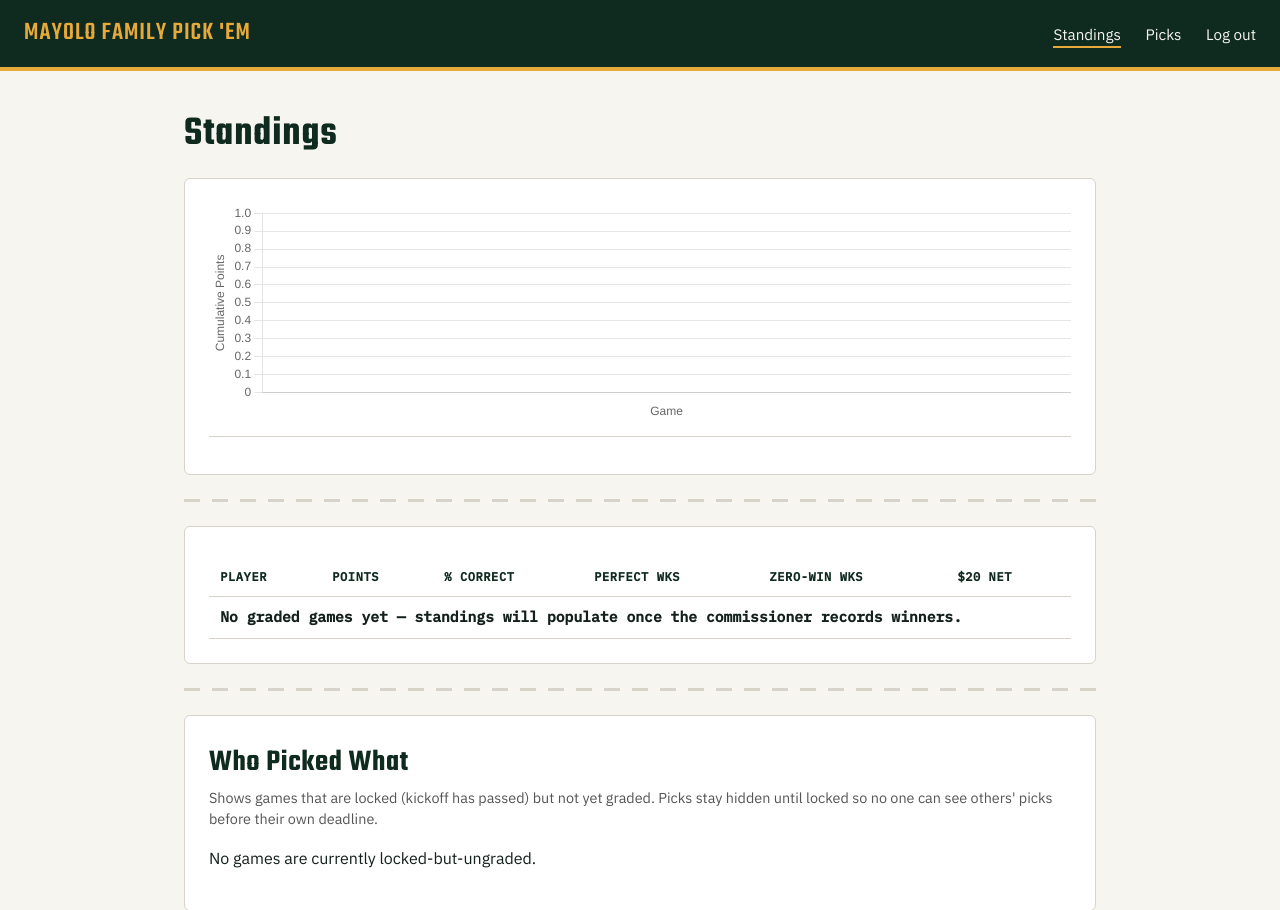
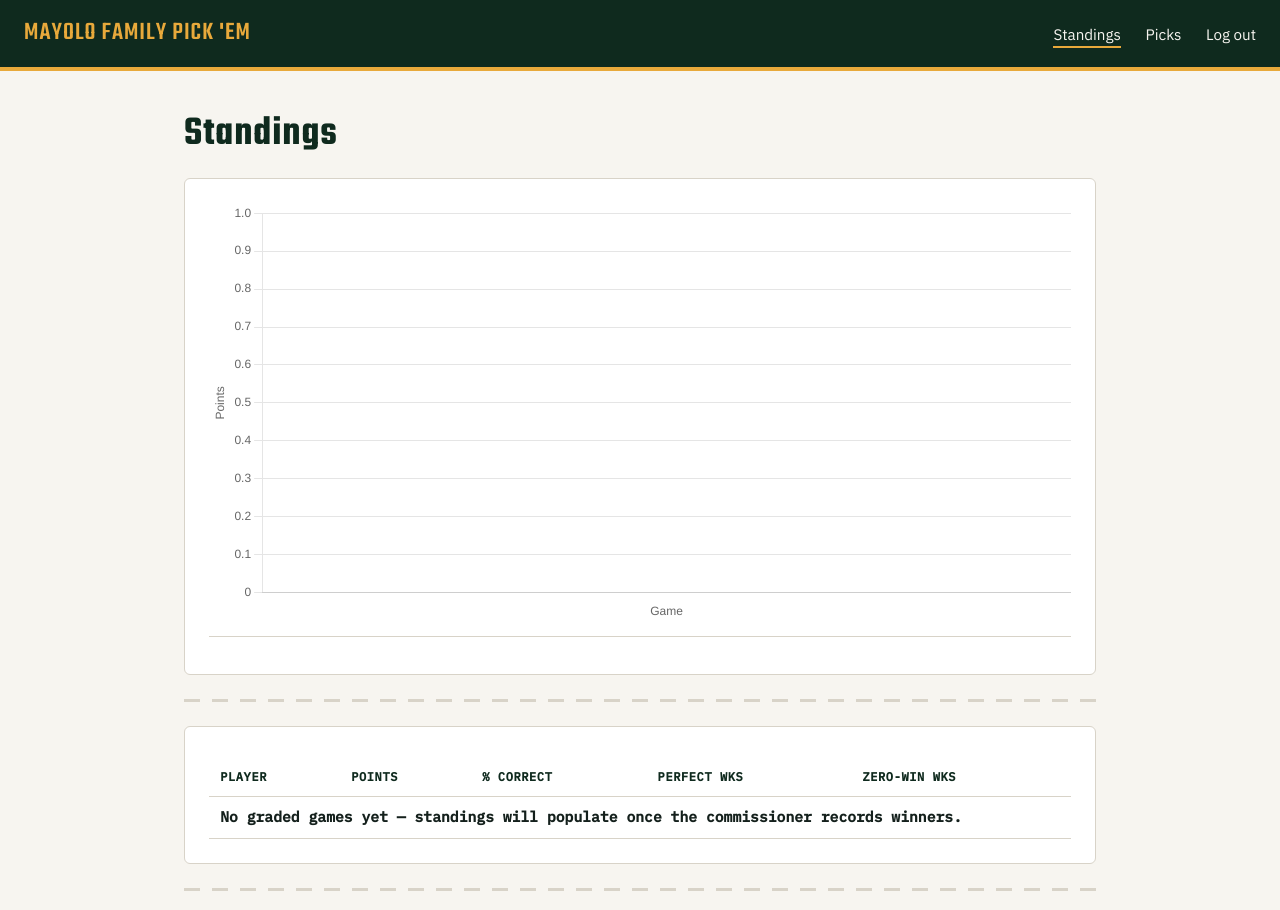
Before and after one commit to jeffreymayolo/nfl_pickem, a Flask app: page /standings in a window 1280 px wide. Shown: the top 910 px of the page. Run offline with Flask 3, Linux system fonts and the light colour scheme; the visitor is signed in with stand-in values (Sample User, id 1).

Commit message:
removing  tab

```diff
--- a/static/style.css
+++ b/static/style.css
@@ -161,7 +161,7 @@ tr:first-child td { font-weight: 600; }
 .team-choice.selected { border-color: var(--gold); background: #fdf3e2; }
 .team-choice .odds { display: block; font-size: 0.8rem; color: #6a6a6a; margin-top: 0.15rem; }
 
-#chart-wrap { position: relative; height: 220px; }
+#chart-wrap { position: relative; height: 420px; }
 .chart-legend {
   display: flex;
   flex-wrap: wrap;
--- a/templates/standings.html
+++ b/templates/standings.html
@@ -22,7 +22,6 @@
           <th>% Correct</th>
           <th>Perfect Wks</th>
           <th>Zero-Win Wks</th>
-          <th>$20 Net</th>
         </tr>
       </thead>
       <tbody>
@@ -36,8 +35,6 @@
           <td class="stat-cell mono" data-label="% Correct">{{ r.percent_correct }}%</td>
           <td class="stat-cell mono" data-label="Perfect Wks">{{ r.perfect_weeks }}</td>
           <td class="stat-cell mono" data-label="Zero-Win Wks">{{ r.zero_win_weeks }}</td>
-          <td class="stat-cell mono {{ 'positive' if r.dollar_net >= 0 else 'negative' }}" data-label="$20 Net">
-            {{ "+" if r.dollar_net >= 0 else "" }}${{ "%.2f"|format(r.dollar_net) }}
           </td>
         </tr>
         {% else %}
@@ -100,8 +97,15 @@
       interaction: { mode: 'nearest', intersect: false },
       plugins: { legend: { display: false } },
       scales: {
-        x: { title: { display: true, text: 'Game' }, ticks: { display: false } },
-        y: { title: { display: true, text: 'Cumulative Points' } },
+        x: {
+          title: { display: true, text: 'Game' },
+          ticks: {
+            callback: function (value, index) {
+              return index;
+            },
+          },
+        },
+        y: { title: { display: true, text: 'Points' }, beginAtZero: true },
       },
     },
   });
--- a/utils/stats.py
+++ b/utils/stats.py
@@ -65,7 +65,8 @@ def compute_standings():
                     total_dollars += payout_on_20(picked_odds)
                     correct_count += 1
                 else:
-                    total_dollars -= 20
+                    # total_dollars -= 20
+                    pass
 
             cumulative.append({"game_id": game_id, "cumulative_points": round(total_points, 2)})
 
@@ -93,7 +94,7 @@ def compute_standings():
             "percent_correct": pct_correct,
             "perfect_weeks": perfect_weeks,
             "zero_win_weeks": zero_win_weeks,
-            "dollar_net": round(total_dollars, 2),
+            # "dollar_net": round(total_dollars, 2),
             "games_picked": picked_count,
         })
         series[username] = cumulative
```
